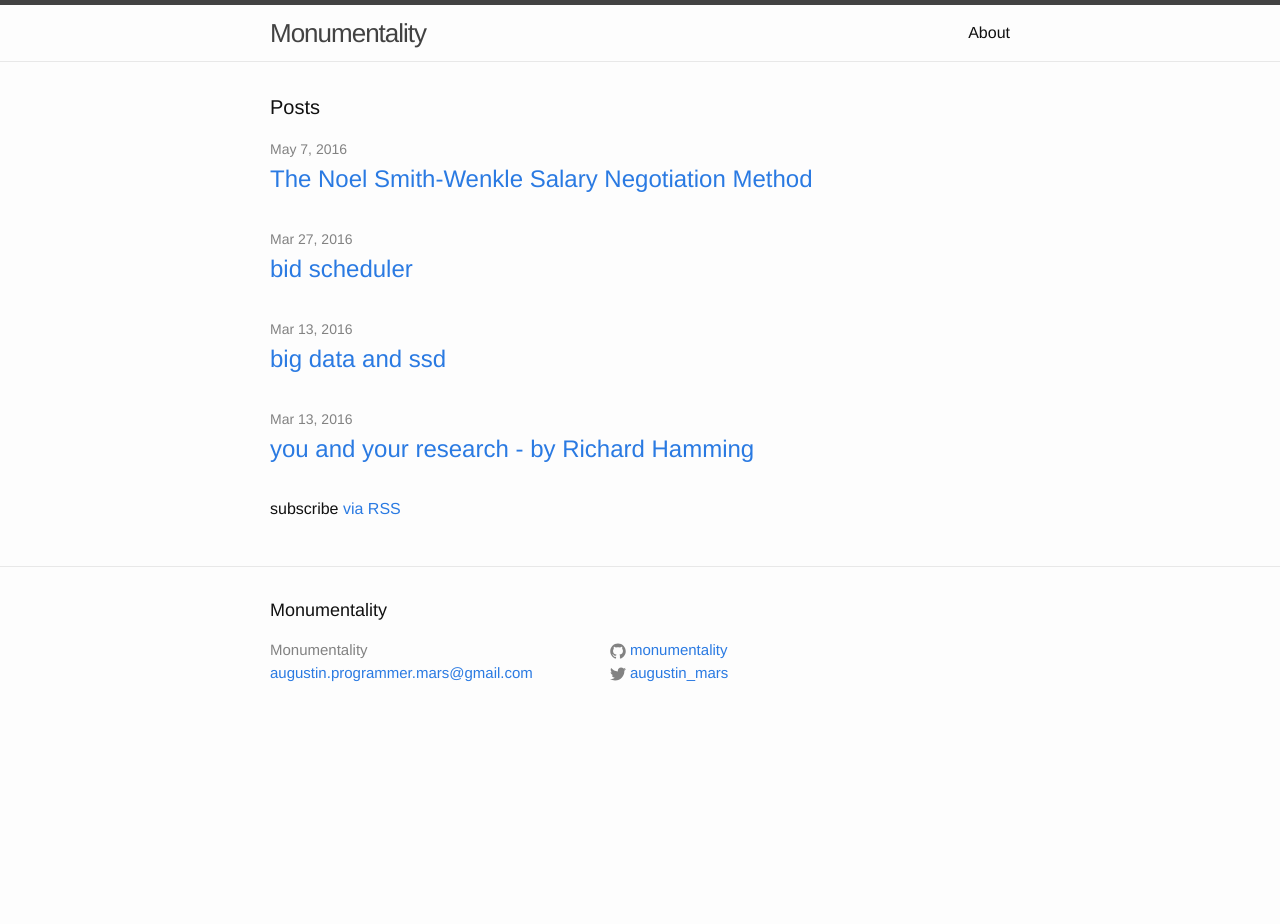
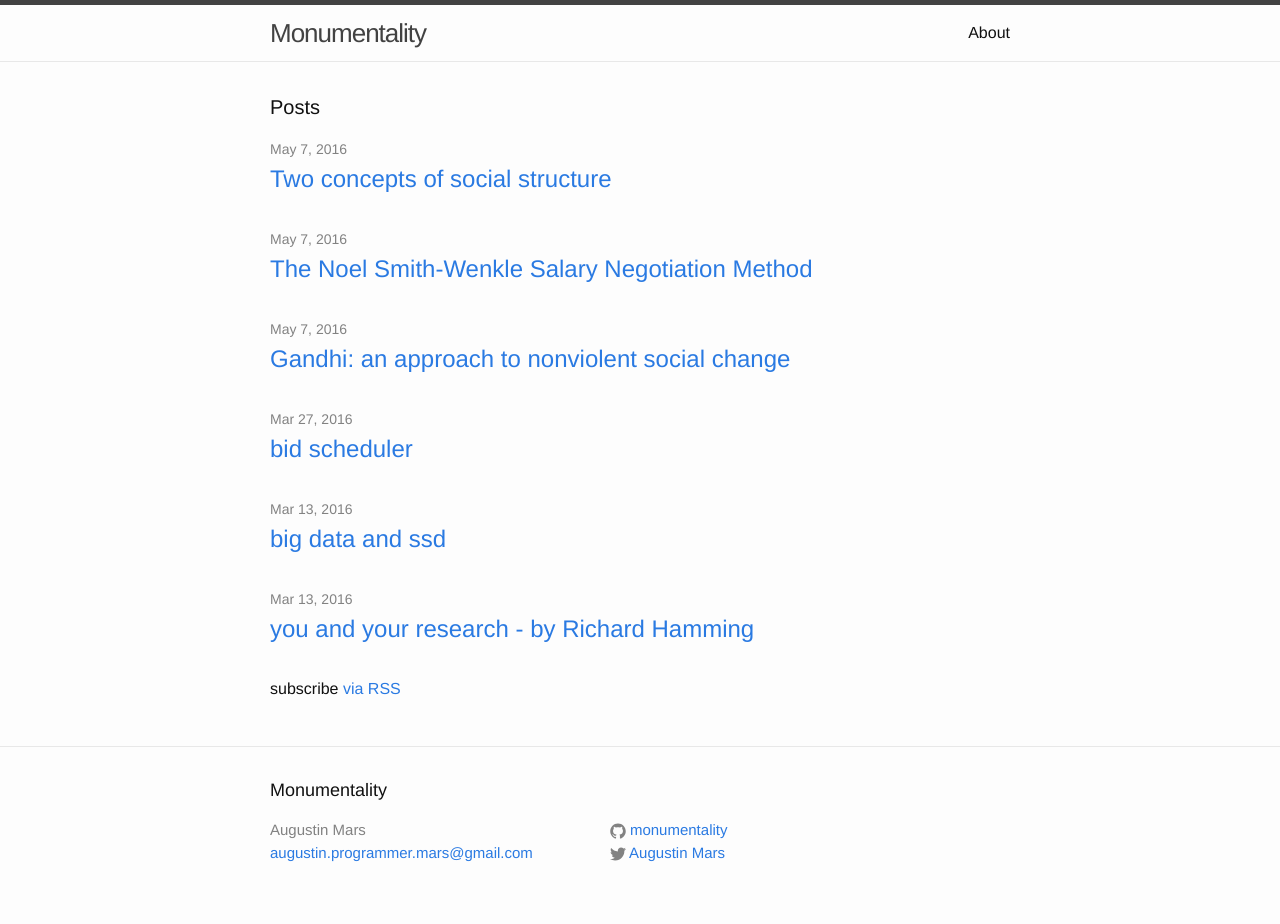
Before and after one commit to monumentality/monumentality.github.io, a Jekyll site: the page built from index.html, in a window 1280 px wide. Built offline with Jekyll 4.4.1, drawn with Linux system fonts in a browser that asks for light colours; before the commit the page ends 900 px from its top, so only the background shows below that; part of the change alters nothing that is shown.

Commit message:
change name, site, domain

```diff
--- a/_config.yml
+++ b/_config.yml
@@ -7,6 +7,7 @@
 
 # Site settings
 title: Monumentality
+name: Augustin Mars
 email: augustin.programmer.mars@gmail.com
 description: > # this means to ignore newlines until "baseurl:"
 #  Write an awesome description for your new site here. You can edit this
@@ -14,7 +15,7 @@ description: > # this means to ignore newlines until "baseurl:"
 #  Google search results) and in your feed.xml site description.
 baseurl: "" # the subpath of your site, e.g. /blog
 url: "http://yourdomain.com" # the base hostname & protocol for your site
-twitter_username: augustin_mars
+twitter_username: Augustin Mars
 github_username:  monumentality
 
 # Build settings
--- a/_includes/footer.html
+++ b/_includes/footer.html
@@ -7,7 +7,7 @@
     <div class="footer-col-wrapper">
       <div class="footer-col footer-col-1">
         <ul class="contact-list">
-          <li>{{ site.title }}</li>
+          <li>{{ site.name }}</li>
           <li><a href="mailto:{{ site.email }}">{{ site.email }}</a></li>
         </ul>
       </div>
--- /dev/null
+++ b/_posts/2016-05-07-Gandhi: an approach to nonviolent social change.markdown
@@ -0,0 +1,26 @@
+---
+layout: post
+title:  "Gandhi: an approach to nonviolent social change"
+date: 2016-05-07
+categories: cs
+---
+
+The book ``Conquest of Violence'' by Joan V. Bondurant (University of California Press, 1965, ISBN 0-520-00145-1) is an excellent summary of both the why and the how of satyagraha, Gandhi's science of social change.
+
+Although nonviolence is the core of satyagraha, there is a lot more to it than that. Here are some relevant points; quoted material is from Bondurant's book.
+
+*    The idea is not to beat the other side, but to come to a workable agreement that respects the needs of both sides. Rather than investing a lot of energy hating the opponent, try to see things from their side. Better yet, work out a solution that makes them look good. 'Every effort should be made to win over the opponent by helping him (where this is consistent with the satyagrahi's true objectives) thereby demonstrating sincerity to achieve an agreement with, rather than a triumph over, the adversary.'
+
+*    The first step in a satyagraha campaign is to try to redress grievances through established procedures. If you don't first try to work within the system, how can you claim that the system is unresponsive?
+
+*    'Refrain from insults and swearing. Protect opponents from insult or attack, even at the risk of life.' There is a message here for people who like to flame. Personal attacks tend to derail debate from the constructive to the combative.
+
+*    Although most people associate Gandhi with civil disobedience, this is one of the last, most extreme forms of protest, to be undertaken only after a long list of other means have failed.
+
+Gandhi's autobiography is, of course, highly recommended, and I also thought Richard Attenborough's movie ``Gandhi'' was an excellent introduction to the topic.
+
+Once a man came to Gandhi and admitted that he had killed a Muslim in a religious conflict. He felt badly that he had orphaned the Muslim's son. Gandhi suggested that he raise the orphaned son as his own, but insisted that the boy be raised Muslim. This story, to me, sums up the method in a nutshell, especially the principal of respecting the other's point of view.
+
+It is all too easy to demonize the opponent. So often, though, when I find myself hating, later I realize that I am at war with some aspect of myself that I see in the opponent. So this important work, of trying to understand other points of view, ultimately leads to better integration with some of the exiled parts of my own psyche.
+
+曾经我感到到自己憎恨对手的某一面，之后我发现恰恰是因为对手的这一面也存在于我自身之中。因此试着从不同的视觉看问题，最终将找回被驱逐的部分灵魂，使自己的灵魂完整。
--- /dev/null
+++ b/_posts/2016-05-07-Two concepts of social structure.markdown
@@ -0,0 +1,30 @@
+---
+layout: post
+title:  "Two concepts of social structure"
+date: 2016-05-07
+categories: cs
+---
+
+It seems to me that there are two very different common schools of thought on how organizations are structured. They have been competing for at least ten thousand years, since the agrarian movement started getting into conflict with the hunter-gatherers.
+
+In American culture today, the hierarchical theory of organizations is so deeply ingrained that many people are completely unaware of it. This theory represents social structures as pyramids, with the serfs on the bottom and various layers of leaders leading up to the supreme commander on the top. Examples are the Catholic Church and the armed forces.
+
+Two of the assumptions in this model bother me:
+
+That the people above are smarter than the ones below and they know better what is going on;
+That watching over other people is a more important activity than producing actual goods and services.
+In Illuminatus!, a satirical study of social pathologies, Robert Anton Wilson and Robert Shea brought out an important principal that causes trouble in hierarchies: the Snafu Principle. People tend to say what they think the boss wants to hear, especially if they have noticed that the practice of ``shooting the messenger'' is common. This means that the information passed up the pyramid is distorted at each level. Thus, each higher layer of managers tends to have less and less contact with reality, and near the top they are often completely out of touch.
+
+The other model might be called the network model. People are connected, but not in pyramids. There is no ``alpha male'' at the top of the heap; there is not even any concept of higher and lower. Power is distributed much more evenly.
+
+The best practical book I've seen on alternatives to hierarchies is Stewardship by Peter Block (Berrett-Kohler, 1993, ISBN 1-881052-28-1). This inspiring book gives a complete plan for building organizations that work. Block is not a dreamer; his principles were derived from real corporate war stories, and are being applied in highly competitive businesses with good results. His goal is to make our economy efficient and competitive. The results look equally promising for application to public organizations such as schools and regulatory agencies. The preface to this book makes an important point: why is it that in our supposedly democratic society, our workplaces are so often dictatorships?
+
+Further up the organization by Robert Townsend (Harper & Row, 1984, ISBN 0-06-097136-3) is an older work by a famous hell-raiser and CEO that seems to presage Block's work in Stewardship. Another vote for redesigning the way our organizations work.
+
+In the book In the absence of the sacred: the failure of technology and the survival of the Indian nations, Jerry Mander gives a deeply insightful history of the long-running conflict between the two world-views. His message is disturbing: the hierarchical culture is not indefinitely sustainable.
+
+So how do we change institutions that aren't working? I think Gandhi had some pretty good ideas.
+
+Practicing problem-solvers who are frustrated because some of their best work has been spoiled by organizational pathologies should read the work of William L. Livingston, especially Have Fun at Work.
+
+Accidental Empires, by Robert X. Cringely (Harper Business, 1992, ISBN 0-88730-621-7), Hackers by Steven Levy (Dell, 1984, ISBN 0-440-13405-6), and The Soul of a New Machine by Tracy Kidder (Little, Brown, 1981, ISBN 0316491705) are good depictions of life in the world of Real Programmers that ring true based on my own experience. These books also have good insights into the strange world of startups: why they succeed or fail, and what happens to the people who propel them. Although Kidder's book sounds very upbeat, De Marco notes in Peopleware (see `Readings in human factors') that almost everyone left the company shortly after the period described in the book.
```
